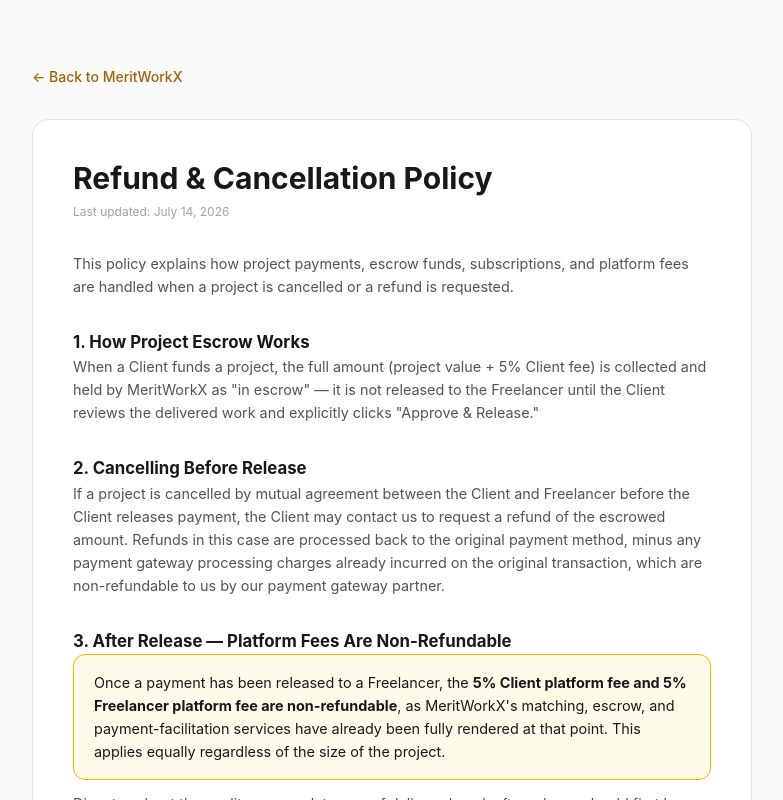
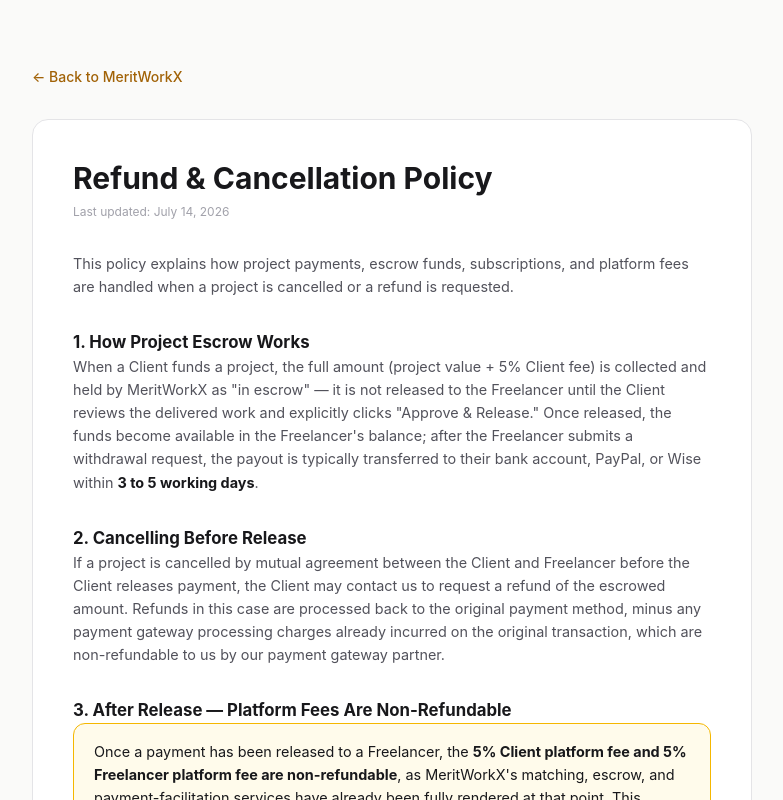
Before and after one commit to yashparmar281297/meritworkx, a Next.js app: page /refund-policy in a window 1280 px wide. Shown: the top 800 px of the page, without its empty margins (248-1031 px from the left). Built offline with nearby package versions, Linux system fonts and the light colour scheme.

Commit message:
Document the 3-5 working day payout timeline in Terms and Refund Policy
Replaces the vague "no guaranteed timeline" language in Terms section 7
with a concrete commitment, and adds the same note to the escrow
section of the Refund & Cancellation Policy.

```diff
--- a/src/app/refund-policy/page.tsx
+++ b/src/app/refund-policy/page.tsx
@@ -18,7 +18,10 @@
         <p>
           When a Client funds a project, the full amount (project value + 5% Client fee) is collected and
           held by MeritWorkX as &quot;in escrow&quot; — it is not released to the Freelancer until the
-          Client reviews the delivered work and explicitly clicks &quot;Approve &amp; Release.&quot;
+          Client reviews the delivered work and explicitly clicks &quot;Approve &amp; Release.&quot; Once
+          released, the funds become available in the Freelancer&apos;s balance; after the Freelancer
+          submits a withdrawal request, the payout is typically transferred to their bank account, PayPal,
+          or Wise within <strong>3 to 5 working days</strong>.
         </p>
       </div>
 
--- a/src/app/terms/page.tsx
+++ b/src/app/terms/page.tsx
@@ -97,8 +97,8 @@
           Client reviews the delivered work and clicks &quot;Approve &amp; Release.&quot; Upon release, the
           Freelancer&apos;s balance becomes available for withdrawal to the payout method they&apos;ve
           provided (bank transfer for India-based Freelancers; PayPal or Wise for international
-          Freelancers). We don&apos;t guarantee a specific disbursement timeline beyond reasonable
-          commercial effort following a withdrawal request.
+          Freelancers). Once the Freelancer submits a withdrawal request, funds are typically
+          transferred to their payout method within <strong>3 to 5 working days</strong>.
         </p>
       </div>
 
```
